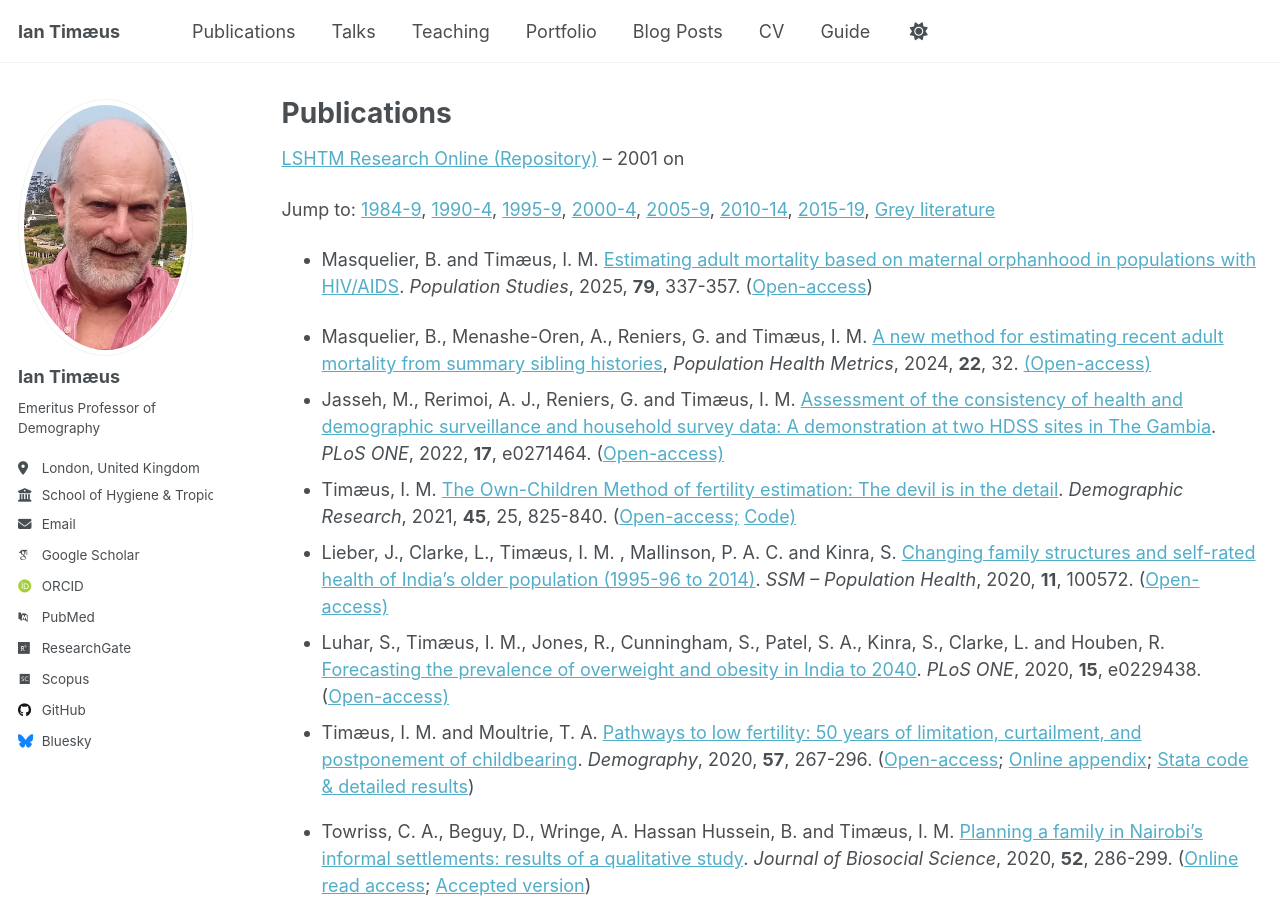
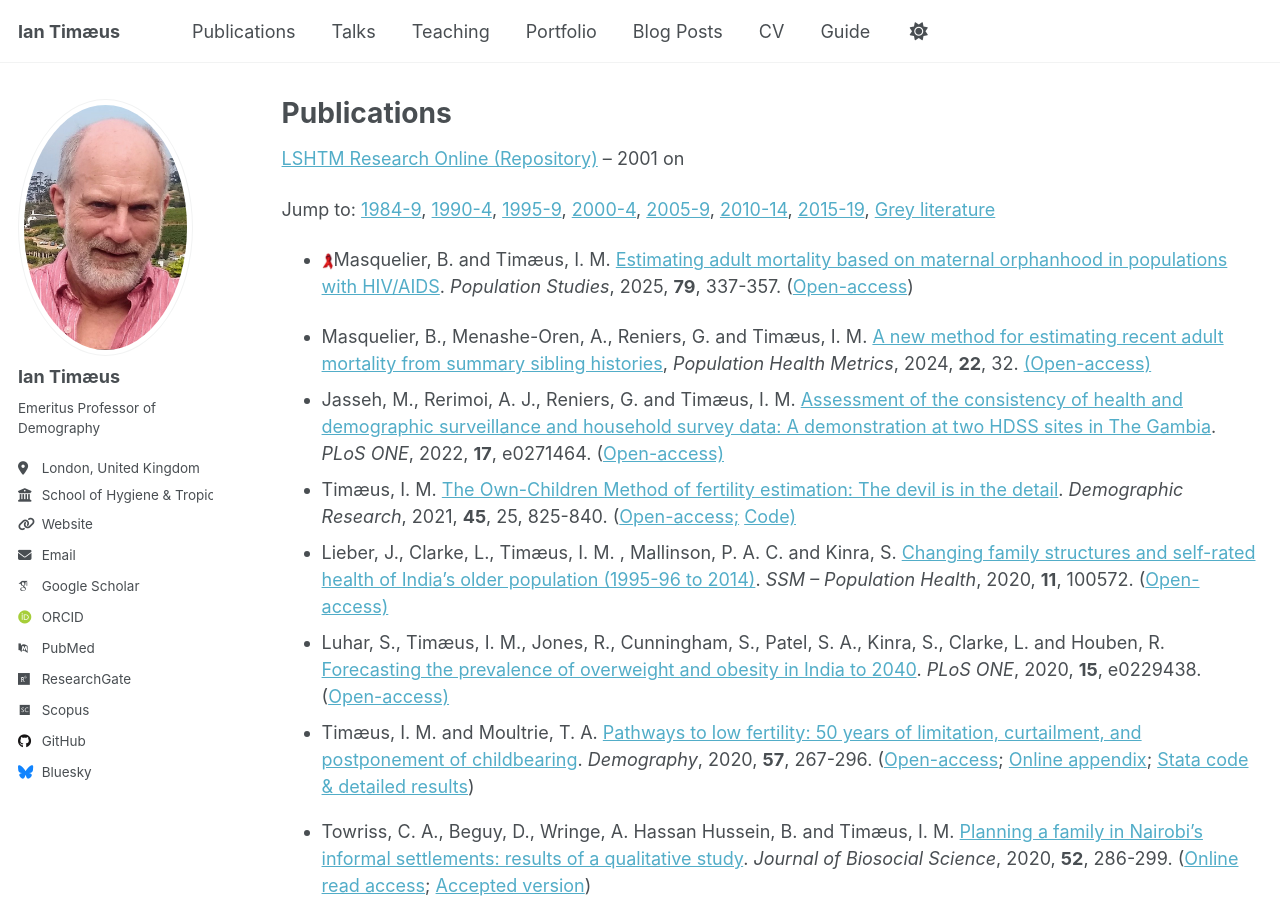
Before and after one commit to BugBunny/ian_timaeus, a Jekyll site: the page built from _publications/publications.md, in a window 1280 px wide and 900 px high. Built offline with Jekyll 4.4.1, drawn with Linux system fonts in a browser that asks for light colours; some web fonts are replaced; a script that is not in the unit is left out.

Commit message:
Update sidebar

```diff
--- a/_config.yml
+++ b/_config.yml
@@ -28,7 +28,7 @@ author:
   bio              : "Emeritus Professor of Demography"
   location         : "London, United Kingdom"
   employer         : "School of Hygiene & Tropical Medicine"
-  uri              : # URL
+  uri              : http://www.lshtm.ac.uk/aboutus/people/timaeus.ian
   email            : "ian.timaeus@lshtm.ac.uk"
 
   # Academic websites
--- a/_includes/author-profile.html
+++ b/_includes/author-profile.html
@@ -31,7 +31,7 @@
         <li class="author__desktop"><i class="fas fa-fw fa-building-columns icon-pad-right" aria-hidden="true"></i>{{ author.employer }}</li>
       {% endif %}
       {% if author.uri %}
-        <li><a href="{{ author.uri }}"><i class="fas fa-fw fa-link icon-pad-right" aria-hidden="true"></i>{{ site.data.ui-text[site.locale].website_label | default: "Website" }}</a></li>
+        <li><a href="{{ author.uri }}"><i class="fas fa-fw fa-link icon-pad-right" aria-hidden="true"></i>{{ site.data.ui-text[site.locale].website_label | default: "LSHTM profile" }}</a></li>
       {% endif %}
       {% if author.email %}
         <li><a href="mailto:{{ author.email }}"><i class="fas fa-fw fa-envelope icon-pad-right" aria-hidden="true"></i>{{ site.data.ui-text[site.locale].email_label | default: "Email" }}</a></li>
--- a/_publications/publications.md
+++ b/_publications/publications.md
@@ -9,7 +9,7 @@ author_profile: true
 
 Jump to: [1984-9](#M1984), [1990-4](#M1990), [1995-9](#M1995), [2000-4](#M2000), [2005-9](#M2005), [2010-14](#M2010), [2015-19](#M2015), [Grey literature](#Reports)
 
--   [](/images/itim_rr.gif){:height="36" width="12"}Masquelier, B. and Timæus, I. M. [Estimating adult mortality based on maternal orphanhood in populations with HIV/AIDS](https://doi.org/10.1080/00324728.2024.2416185). *Population Studies*, 2025, **79**, 337-357. ([Open-access](https://doi.org/10.1080/00324728.2024.2416185))
+-   ![](/images/itim_rr.gif){:height="12" width="12"}Masquelier, B. and Timæus, I. M. [Estimating adult mortality based on maternal orphanhood in populations with HIV/AIDS](https://doi.org/10.1080/00324728.2024.2416185). *Population Studies*, 2025, **79**, 337-357. ([Open-access](https://doi.org/10.1080/00324728.2024.2416185))
 
 -   Masquelier, B., Menashe-Oren, A., Reniers, G. and Timæus, I. M. [A new method for estimating recent adult mortality from summary sibling histories](https://doi.org/10.1186/s12963-024-00350-0), *Population Health Metrics*, 2024, **22**, 32. [(Open-access)](https://doi.org/10.1186/s12963-024-00350-0)
 -   Jasseh, M., Rerimoi, A. J., Reniers, G. and Timæus, I. M. [Assessment of the consistency of health and demographic surveillance and household survey data: A demonstration at two HDSS sites in The Gambia](https://doi.org/10.1371/journal.pone.0271464 "Publisher's website"). *PLoS ONE*, 2022, **17**, e0271464. ([Open-access)](https://doi.org/10.1371/journal.pone.%20e0271464 "Publisher's website")
@@ -26,13 +26,13 @@ Jump to: [1984-9](#M1984), [1990-4](#M1990), [1995-9](#M1995), [2000-4](#M2000),
 -   Towriss, C. A. and Timæus, I. M. [Modelling period fertility: schooling and intervals following a birth in Eastern Africa](https://doi.org/10.1080/00324728.2017.1370121 "Publisher's website"). *Population Studies*, 2018, **72**, 75-90. ([Open-access)](https://doi.org/10.1080/00324728.2017.1370121 "Publisher's website")
 -   Timæus, I. M. and Scott, A. P. [Evidence for a healthy migrant effect on mortality in England and Wales](https://jech.bmj.com/content/71/9/863.responses "Publisher's website"). *Journal of Epidemiology and Community Health*, 2017, **71**(9). (e-letter)
 -   ![](/images/itim_rr.gif)Knight, L., Hosegood, V. and Timæus, I. M. [Obligation to family during times of transition: Care, support and the response to HIV and AIDS in rural South Africa](https://dx.doi.org/10.1080/09540121.2016.1195486 "Publisher's website"). *AIDS Care*, 2016, **28**(suppl 4), 18-29. ([Open access](https://dx.doi.org/10.1080/09540121.2016.1195486 "Publisher's website"))
--   [](/images/itim_rr.gif)Rathod, S. D., Timæus, I. M., Banda, R., Thankian, K., Chilengi, R., Banda, A., Lemba, M., Stringer, J. S. A. and Chi, B. H. [Premature adult mortality in urban Zambia: a repeated population-based cross-sectional study](https://dx.doi.org/10.1136/bmjopen-2015-010801 "Publisher's website"). *BMJ Open*, 2016, **6**, e010801. ([Open-access](https://dx.doi.org/10.1136/bmjopen-2015-010801 "Publisher's website"))
+-   ![](/images/itim_rr.gif){:height="18" width="18"}Rathod, S. D., Timæus, I. M., Banda, R., Thankian, K., Chilengi, R., Banda, A., Lemba, M., Stringer, J. S. A. and Chi, B. H. [Premature adult mortality in urban Zambia: a repeated population-based cross-sectional study](https://dx.doi.org/10.1136/bmjopen-2015-010801 "Publisher's website"). *BMJ Open*, 2016, **6**, e010801. ([Open-access](https://dx.doi.org/10.1136/bmjopen-2015-010801 "Publisher's website"))
 -   Timæus, I. M. [What would happen if UK residents stopped having babies?](https://dx.doi.org/10.1111/j.1740-9713.2016.00894.x "Publisher's website"). *Significance*, 2016, **13**(2), 12. ([Extended open-access version](https://www.significancemagazine.com/science/416-ask-a-statistician-population "RSS StatsLife website"))
 -   May, J. D. and Timæus, I. M. ‘Changes in food security in South Africa since the end of apartheid: Evidence using child malnourishment’, in *Food Security in South Africa: Human Rights and Entitlement Perspectives*, S. Fukuda-Parr and V. Taylor (eds). UCT Press, pp. 83-96, 2015.
 -   Timæus, I. M. and Moultrie, T. A. [Teenage childbearing and educational attainment in South Africa](https://dx.doi.org/10.1111/j.1728-4465.2015.00021.x "Publisher's website"). *Studies in Family Planning*, 2015, **46**, 143-160. (JStor subscribers: [Download paper](https://www.jstor.org/stable/24642177 "JStor"); [Accepted version](https://researchonline.lshtm.ac.uk/2212713/1/Timaeus-Moultrie-Teenage-Childbearing-SFP-accepted-version.pdf "LSHTM Research Online"))
 
 -   May, J. and Timæus, I. M. [Inequities in under-five child nutritional status in South Africa. What progress has been made?](https://dx.doi.org/10.1080/0376835X.2014.952896 "Publisher's website"). *Development Southern Africa*, 2014, **31**, 761-774. ([Accepted version](https://researchonline.lshtm.ac.uk/2019628/ "LSHTM Research Online"))
--   ![](itim_rr.gif){:height="36" width="36"}Knight, L., V. Hosegood, and Timæus, I. M. [The South African disability grant: influence on HIV treatment outcomes and household well-being in KwaZulu-Natal](https://dx.doi.org/10.1080/0376835X.2013.755767 "Publisher's website"). *Development Southern Africa*, 2013, **30**, 135-147. ([Accepted version](https://researchonline.lshtm.ac.uk/613568/ "LSHTM Research Online"))
+-   ![](itim_rr.gif){:height="18" width="18"}Knight, L., V. Hosegood, and Timæus, I. M. [The South African disability grant: influence on HIV treatment outcomes and household well-being in KwaZulu-Natal](https://dx.doi.org/10.1080/0376835X.2013.755767 "Publisher's website"). *Development Southern Africa*, 2013, **30**, 135-147. ([Accepted version](https://researchonline.lshtm.ac.uk/613568/ "LSHTM Research Online"))
 -   Moultrie, T. A., Dorrington, R. E., Hill A. G., Hill, K., Timæus, I. M. and Zaba B. (eds). [*Tools for Demographic Estimation*](https://demographicestimation.iussp.org/ "Tools for Demographic Estimation website"). International Union for the Scientific Study of Population, 2013, 419 pp. ([Open-access](https://demographicestimation.iussp.org/%22 "Tools for Demographic Estimation website"))
     -   Timæus, I. M. and Moultrie, T. A. ‘[Estimation of fertility by reverse survival](https://demographicestimation.iussp.org/content/reverse-survival-methods "Tools for Demographic Estimation website")’ in *Tools for Demographic Estimation*, pp. 82-93, 2013.
     -   Timæus, I. M., Dorrington R.E. and Hill K. ‘[Introduction to adult mortality analysis](https://demographicestimation.iussp.org/content/introduction-adult-mortality-analysis "Tools for Demographic Estimation website")’ in *Tools for Demographic Estimation*, pp. 191-194, 2013.
```
Also changed, not shown: _pages/cv.md (+4 -4 lines).
